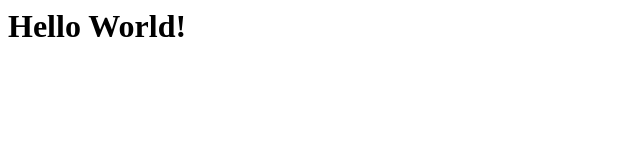
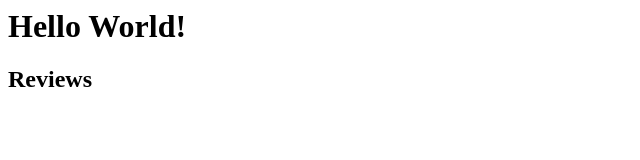
Before and after one commit to lbioum/lbioum.github.io, a plain HTML site: page index.html in a window 1280 px wide. Shown: the whole page, without its empty margins (0-640 px from the left). Drawn offline with Linux system fonts and the light colour scheme.

Commit message:
commiting again

```diff
--- a/index.html
+++ b/index.html
@@ -4,5 +4,7 @@
 </head>
 <body>
 <h1>Hello World!</h1>
+<h2>Reviews</h2>
+<div data-bv-show="reviews" data-bv-product-id="louisTestProd"></div>
 </body>
 </html>
```
